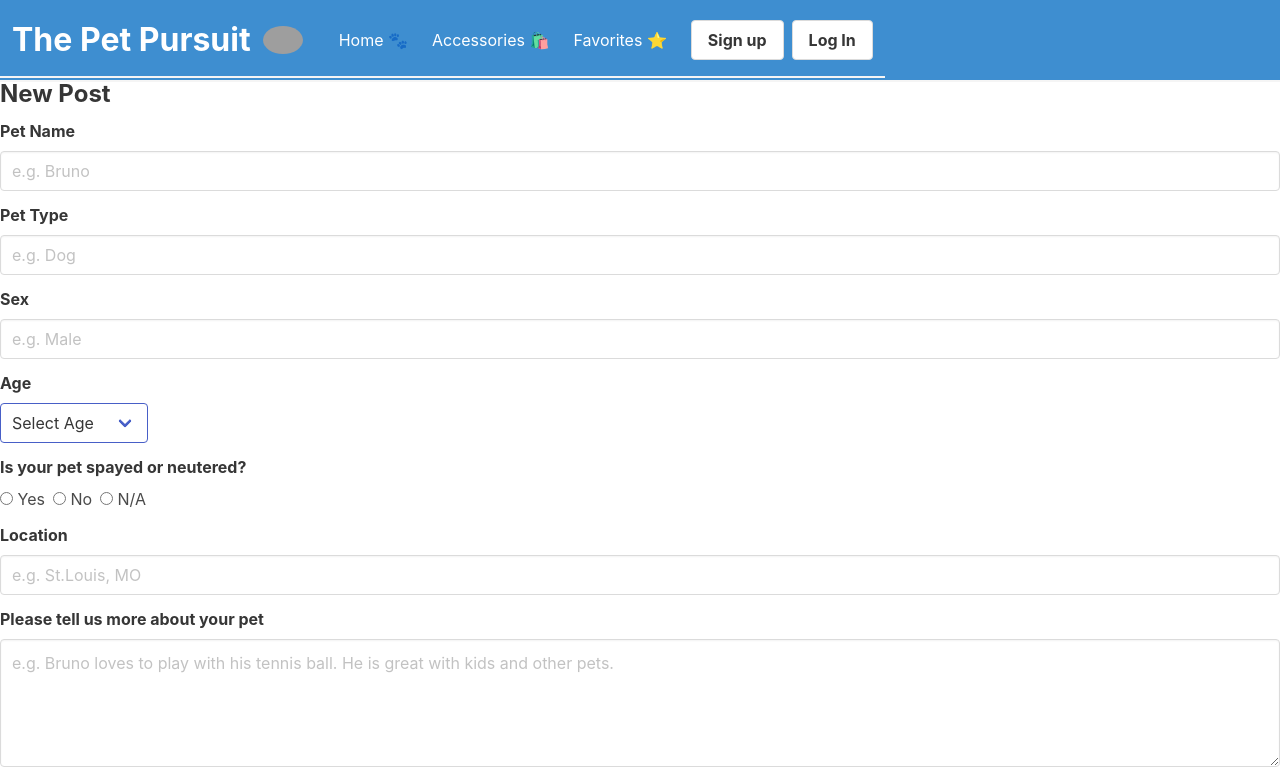
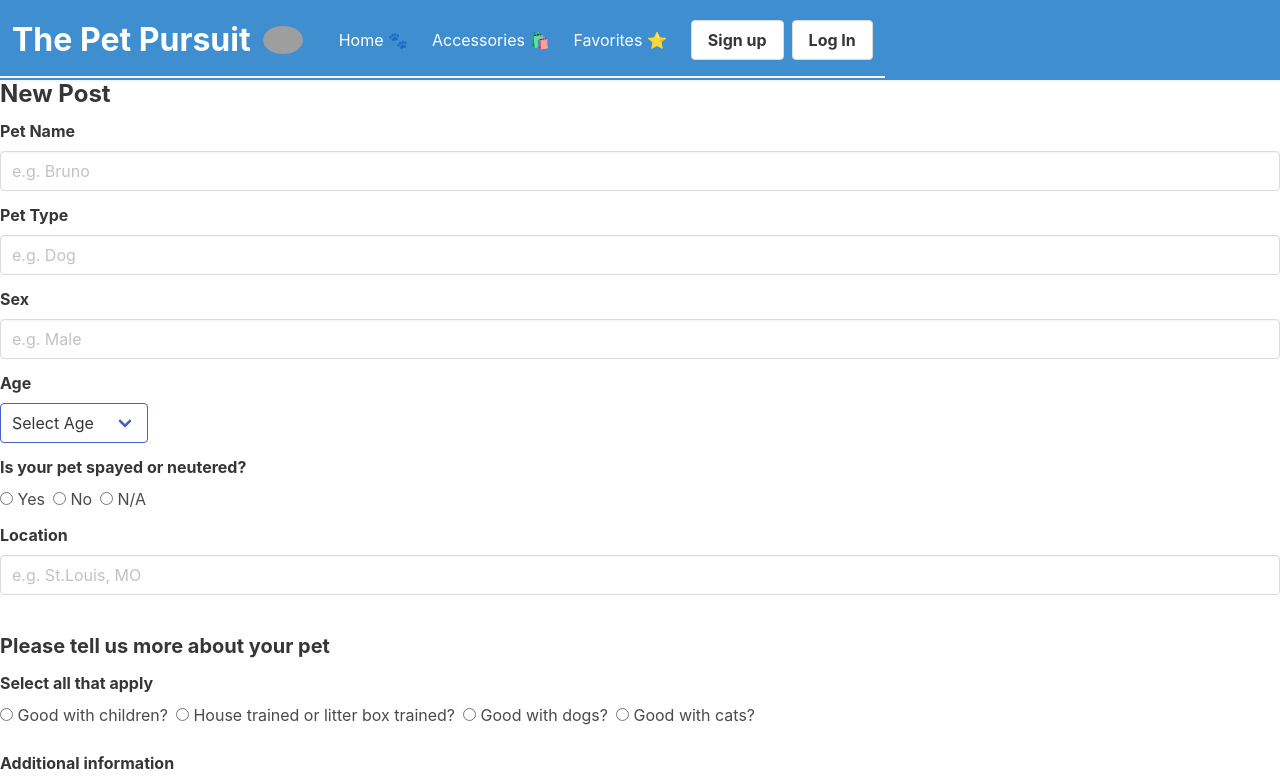
Before and after one commit to p134c0d3/the-pet-pursuit, an Angular app: page / in a window 1280 px wide. Shown: the top 781 px of the page. Built offline with nearby package versions, Linux system fonts and the light colour scheme; grey boxes are pictures that could not be loaded.

Commit message:
added radio buttons with additional questions

```diff
--- a/src/app/new-post/new-post.component.html
+++ b/src/app/new-post/new-post.component.html
@@ -94,9 +94,42 @@
   </div>
 </div>
 
+<br>
+
 <div class="field">
-  <label class="label" for="petDescription">Please tell us more about your pet</label>
+  <label class="label is-size-5 has-text-weight-bold" for="petDescription">Please tell us more about your pet</label>
   <div class="control">
+
+        <label class="label" for="otherQuestions">Select all that apply</label>
+        <label class="radio">
+          <input
+          type="radio"
+          name="question">
+          Good with children?
+        </label>
+        <label class="radio">
+          <input
+          type="radio"
+          name="question">
+          House trained or litter box trained?
+        </label>
+        <label class="radio">
+          <input
+          type="radio"
+          name="question">
+          Good with dogs?
+        </label>
+        <label class="radio">
+          <input
+          type="radio"
+          name="question">
+          Good with cats?
+        </label>
+        <br>
+        <br>
+        <label
+        class="label has-text-weight-bold" for="petDescription">Additional information</label>
+
     <textarea
     class="textarea"
     id="petDescription"
@@ -105,7 +138,7 @@
   </div>
 </div>
 <br>
-<h2 class="is-size-4 has-text-weight-semibold">Please tell us about yourself:</h2>
+<h2 class="is-size-4 has-text-weight-bold">Please tell us about yourself:</h2>
 <br>
 <div class="field">
   <label class="label" for="firstName">First Name</label>
```
